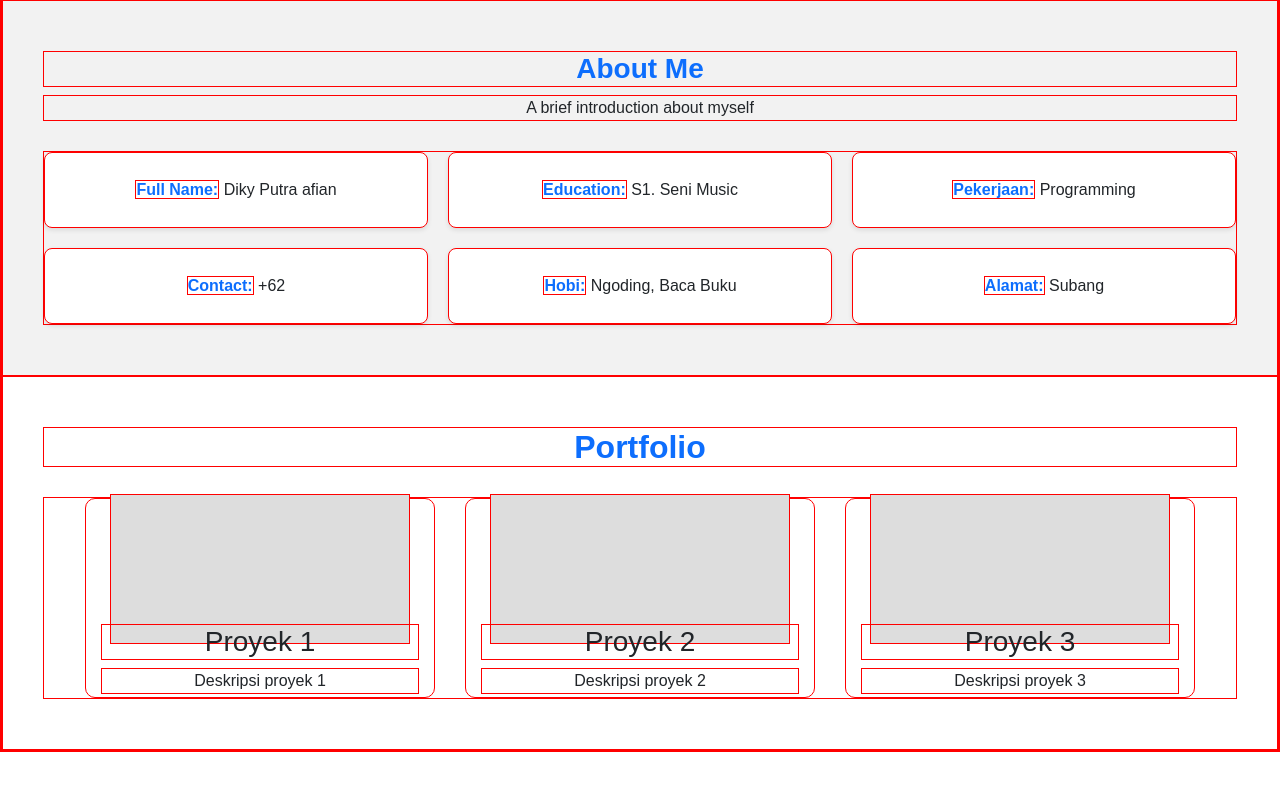
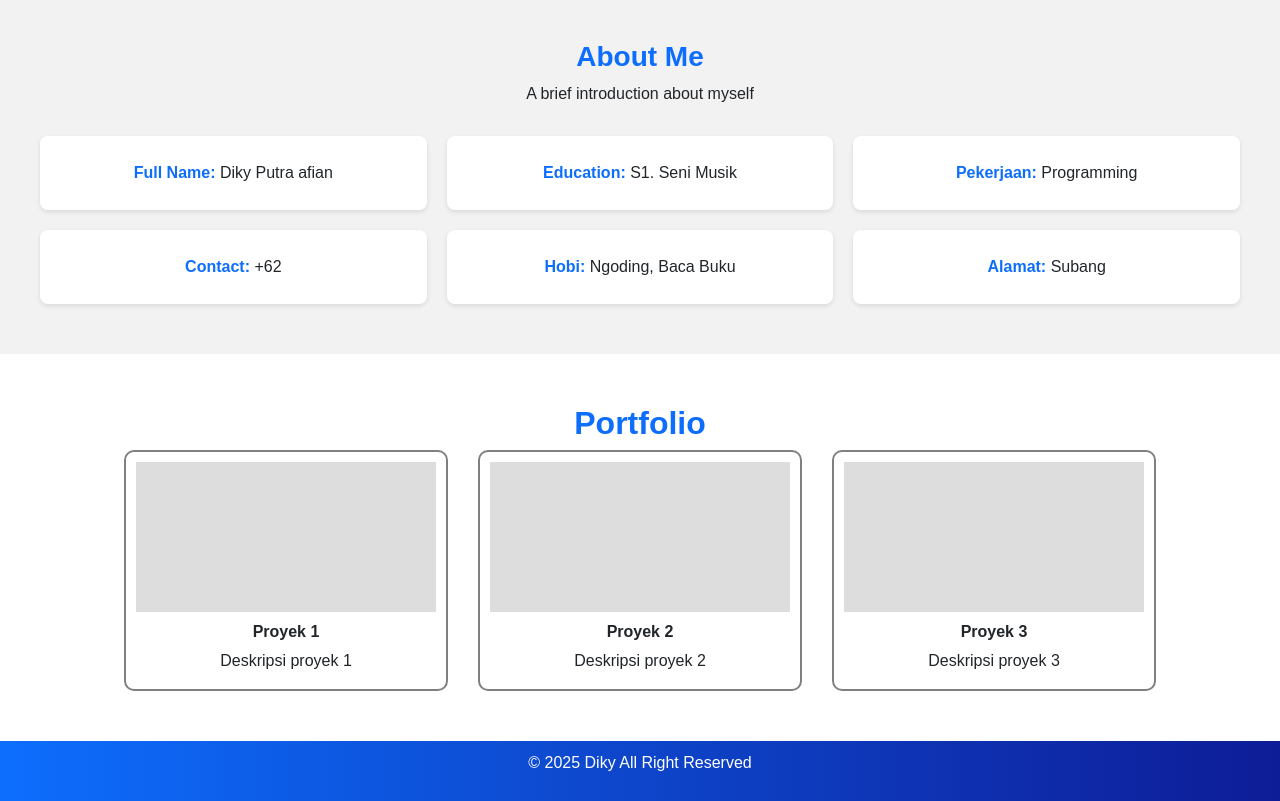
Before and after one commit to dikyputraafian/Project2, a plain HTML site: page index.html in a window 1280 px wide. Shown: the part 580-1381 px from the top of the page. Before the commit the page ends 1332 px from the top, so only its background shows below. Drawn offline with nearby package versions, Linux system fonts and the light colour scheme.

Commit message:
mengganti gambar, edit hml dan css

```diff
--- a/index.html
+++ b/index.html
@@ -46,7 +46,7 @@
           <span class="text-primary">Full Name:</span> Diky Putra afian
         </div>
         <div class="box">
-          <span class="text-primary">Education:</span> S1. Seni Music
+          <span class="text-primary">Education:</span> S1. Seni Musik
         </div>
         <div class="box">
           <span class="text-primary">Pekerjaan:</span> Programming
@@ -66,22 +66,27 @@
       <div class="portfolio-items">
         <div class="portfolio-item">
           <div class="portfolio-card"></div>
-          <h3>Proyek 1</h3>
+          <h6>Proyek 1</h6>
           <p>Deskripsi proyek 1</p>
         </div>
 
         <div class="portfolio-item">
           <div class="portfolio-card"></div>
-          <h3>Proyek 2</h3>
+          <h6>Proyek 2</h6>
           <p>Deskripsi proyek 2</p>
         </div>
 
         <div class="portfolio-item">
           <div class="portfolio-card"></div>
-          <h3>Proyek 3</h3>
+          <h6>Proyek 3</h6>
           <p>Deskripsi proyek 3</p>
         </div>
       </div>
     </section>
+
+    <!-- ===== SECTION 5: FOOTER ===== -->
+    <footer>
+      <p>© 2025 Diky All Right Reserved</p>
+    </footer>
   </body>
 </html>
--- a/style.css
+++ b/style.css
@@ -3,9 +3,9 @@ body {
   font-family: Arial, sans-serif;
 }
 
-* {
+/* * {
   border: solid red 1px;
-}
+} */
 
 .all-section {
   text-align: center;
@@ -99,28 +99,35 @@ nav ul li a {
 .portfolio-items {
   display: flex;
   justify-content: center;
+  align-items: center;
   gap: 30px;
-  margin-top: 30px;
 }
 .portfolio-item {
-  width: 350px;
-  height: 200px;
-  background: white;
   border-radius: 10px;
-  padding: 15px;
+  border: 2px solid gray;
 }
 
 .portfolio-card {
-  margin: -20px auto;
+  margin: 10px;
   width: 300px;
   height: 150px;
   background: #ddd;
 }
-/* .portfolio-item h3 {
-  margin-top: 240px;
-  margin-bottom: 5px;
-  font-size: 20px;
+
+.portfolio-items h6 {
+  font-weight: bold;
 }
-.portfolio-item p {
-  margin: 0;
+
+/* ===== SECTION 5 - FOOTER ===== */
+footer {
+  display: flex;
+  justify-content: center;
+  align-items: center;
+  padding: 10px 40px;
+  background-image: linear-gradient(to right, #0d6efd, rgb(14, 28, 151));
+  color: white;
+}
+
+/* footer p {
+  justify-content: center;
 } */
```
Also changed, not shown: img/diky2.jpg, 1 other file.
